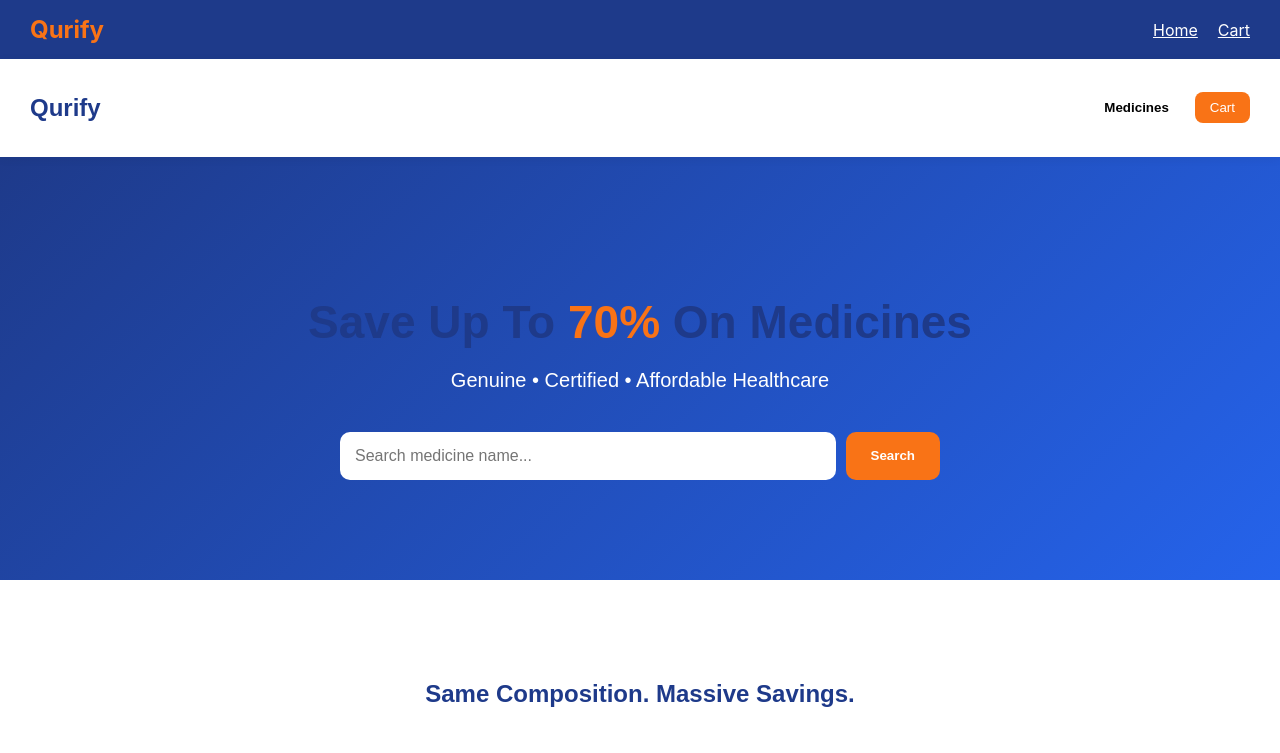
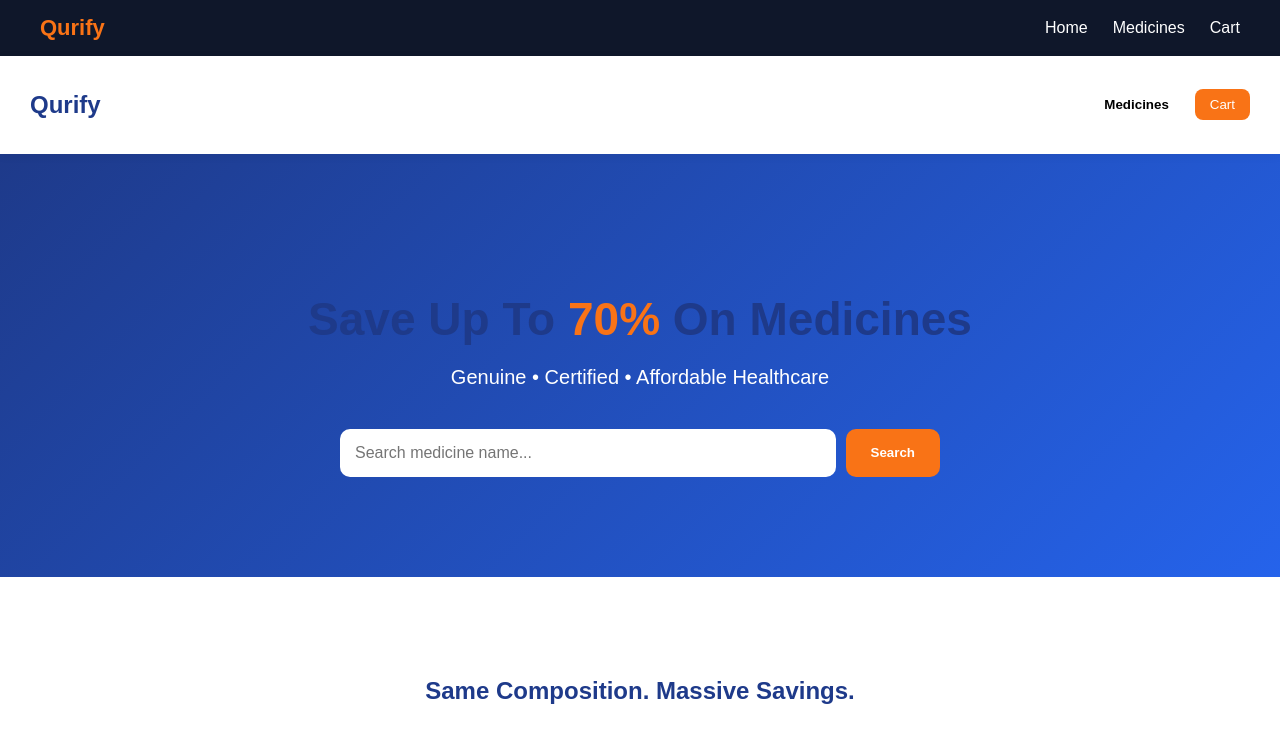
Before and after one commit to azees4997-spec/qurify-app, a Next.js app: page / in a window 1280 px wide. Shown: the top 753 px of the page. Built offline with nearby package versions, Linux system fonts and the light colour scheme; no server answers.

Commit message:
Update layout.js

```diff
--- a/app/layout.js
+++ b/app/layout.js
@@ -1,40 +1,38 @@
 import "./globals.css";
-import { CartProvider } from "./context/CartContext";
 import Link from "next/link";
 
 export const metadata = {
-  title: "Qurify",
-  description: "Save More with Generic Medicines",
+  title: "Qurify - Save on Medicines",
+  description: "Switch to affordable generic medicines",
 };
 
 export default function RootLayout({ children }) {
   return (
-    <html>
-      <body>
-        <CartProvider>
-          <nav
+    <html lang="en">
+      <body style={{ margin: 0, fontFamily: "Arial, sans-serif" }}>
+        {/* SINGLE NAVBAR */}
+        <div
           style={{
-              background: "#1E3A8A",
-              padding: "15px 30px",
+            background: "#0F172A",
+            color: "white",
+            padding: "15px 40px",
             display: "flex",
             justifyContent: "space-between",
-              alignItems: "center",
-              color: "white",
+            alignItems: "center"
           }}
         >
-            <h2 style={{ color: "#F97316", margin: 0 }}>Qurify</h2>
-            <div>
-              <Link href="/" style={{ color: "white", marginRight: 20 }}>
-                Home
+          <Link href="/" style={{ color: "#F97316", fontWeight: "bold", fontSize: 22, textDecoration: "none" }}>
+            Qurify
           </Link>
-              <Link href="/cart" style={{ color: "white" }}>
-                Cart
-              </Link>
+
+          <div style={{ display: "flex", gap: 25 }}>
+            <Link href="/" style={{ color: "white", textDecoration: "none" }}>Home</Link>
+            <Link href="/catalogue" style={{ color: "white", textDecoration: "none" }}>Medicines</Link>
+            <Link href="/cart" style={{ color: "white", textDecoration: "none" }}>Cart</Link>
           </div>
-          </nav>
+        </div>
 
         {children}
-        </CartProvider>
       </body>
     </html>
   );
```
Lines whose indentation alone changed are shown as unchanged.
